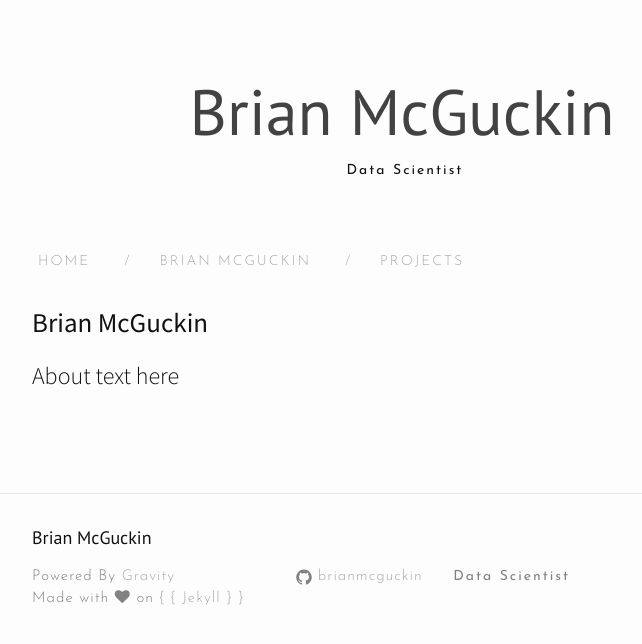
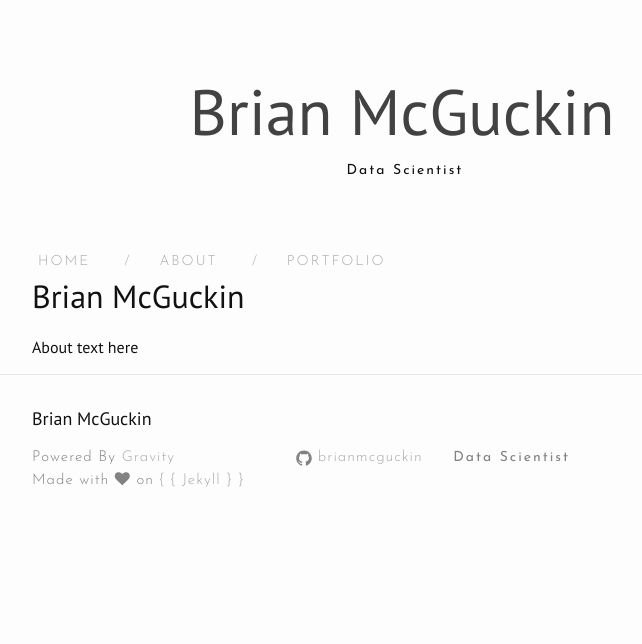
Before and after one commit to brianmcguckin/brianmcguckin.github.io, a Jekyll site: the page built from about.md, in a window 1280 px wide. Shown: the top 644 px of the page, without its empty margins (238-880 px from the left). Built offline with Jekyll 4.4.1, drawn with Linux system fonts in a browser that asks for light colours; nearby versions of some CDN libraries; our own code applies the rules of GitHub Pages for plain Markdown files.

```diff
--- a/about.md
+++ b/about.md
@@ -1,8 +1,8 @@
 ---
 layout: default
-title: Brian McGuckin: About
+title: "About"
 permalink: /about/
-tagline: About
+tagline: "Brian McGuckin: About"
 ---
 # Brian McGuckin
 About text here
```
Also changed, not shown: index.md (added, +5 -0 lines), portfolio.md (+2 -2 lines).
